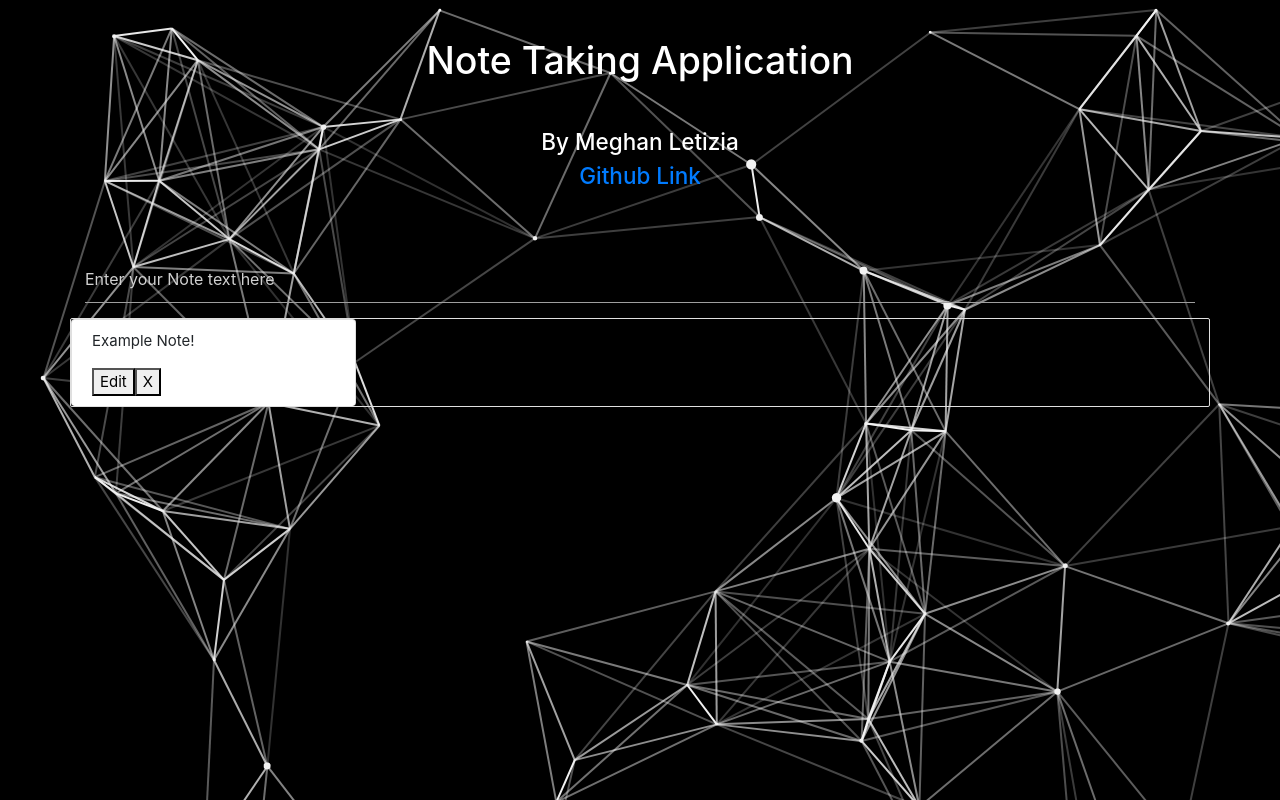
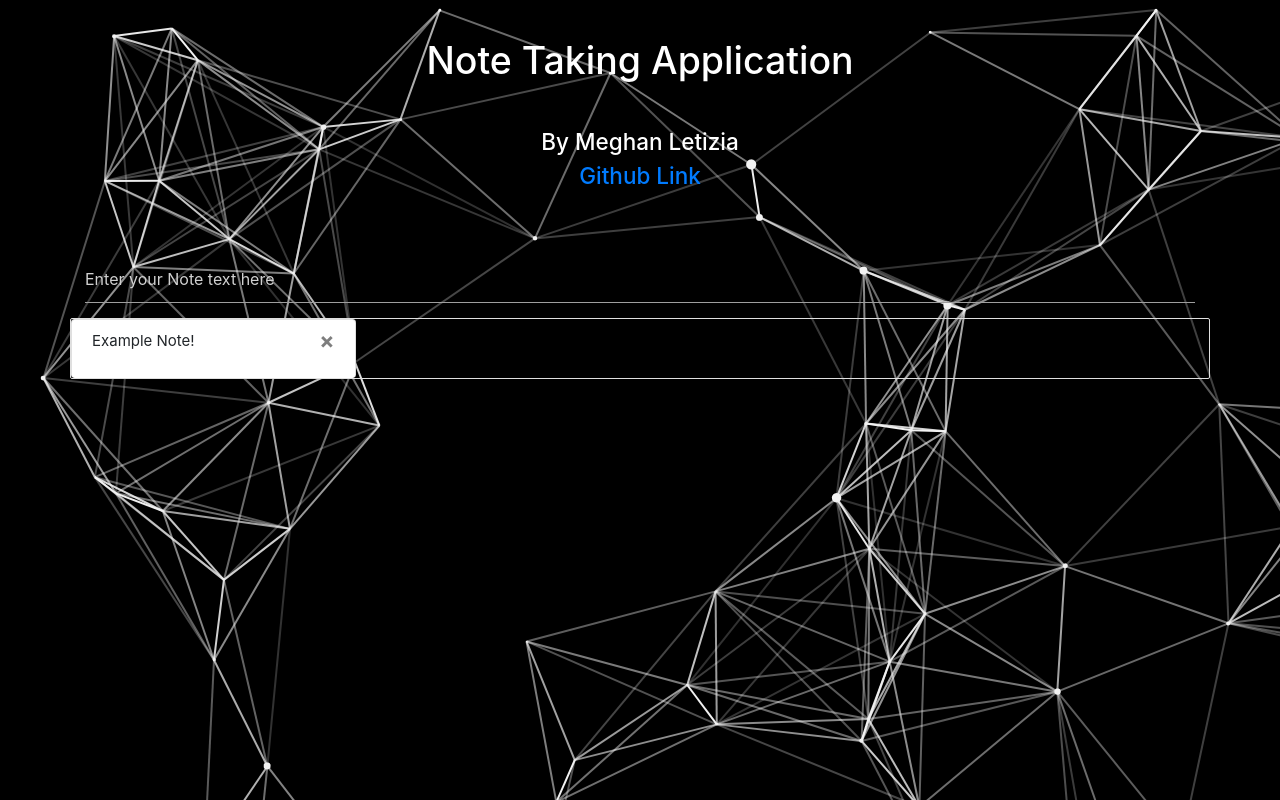
Before and after one commit to megletizia/note-taking-app, a React (Create React App) app: page / in a window 1280 px wide. Built offline with nearby package versions, Linux system fonts and the light colour scheme.

Commit message:
Removed edit button and updated delete button to use the close icon

```diff
--- a/src/App.js
+++ b/src/App.js
@@ -14,13 +14,6 @@ class App extends Component {
     this.setState({
       notes
     });
-  };
-  editNote = id => {
-    const noteToEdit = this.state.notes.filter(note => {
-      note.id = id;
-      console.log(noteToEdit);
-    });
-    console.log("editNote");
   };
   addNote = note => {
     note.id = Math.random();
--- a/src/Components/Notes.jsx
+++ b/src/Components/Notes.jsx
@@ -1,26 +1,22 @@
 import React from "react";
 
-const Notes = ({ notes, deleteNote, editNote }) => {
+const Notes = ({ notes, deleteNote }) => {
   const noteList = notes.length ? (
     notes.map(note => {
       return (
         <div className="card col-sm-6 col-lg-3 collection-item" key={note.id}>
-          <p contenteditable="true">{note.content}</p>
           <div className="buttons">
             <button
-              onClick={() => {
-                editNote(note.id);
-              }}
-            >
-              Edit
-            </button>
-            <button
+              type="button"
+              class="close"
+              aria-label="Close"
               onClick={() => {
                 deleteNote(note.id);
               }}
             >
-              X
+              <span aria-hidden="true">&times;</span>
             </button>
+            <p contenteditable="true">{note.content}</p>
           </div>
         </div>
       );
```
Also changed, not shown: 1 other file (tests, documents, lock files or other folders).
